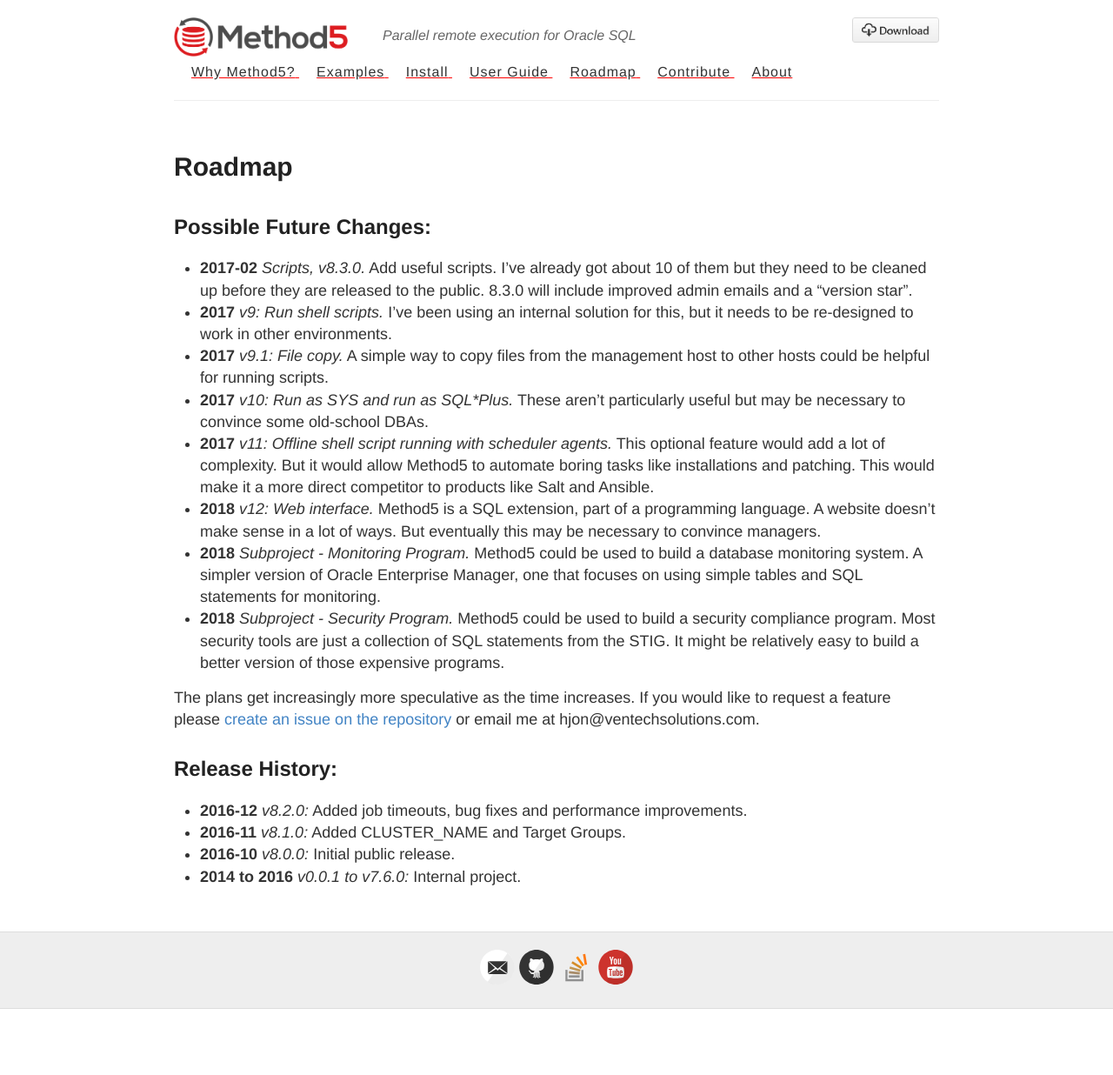
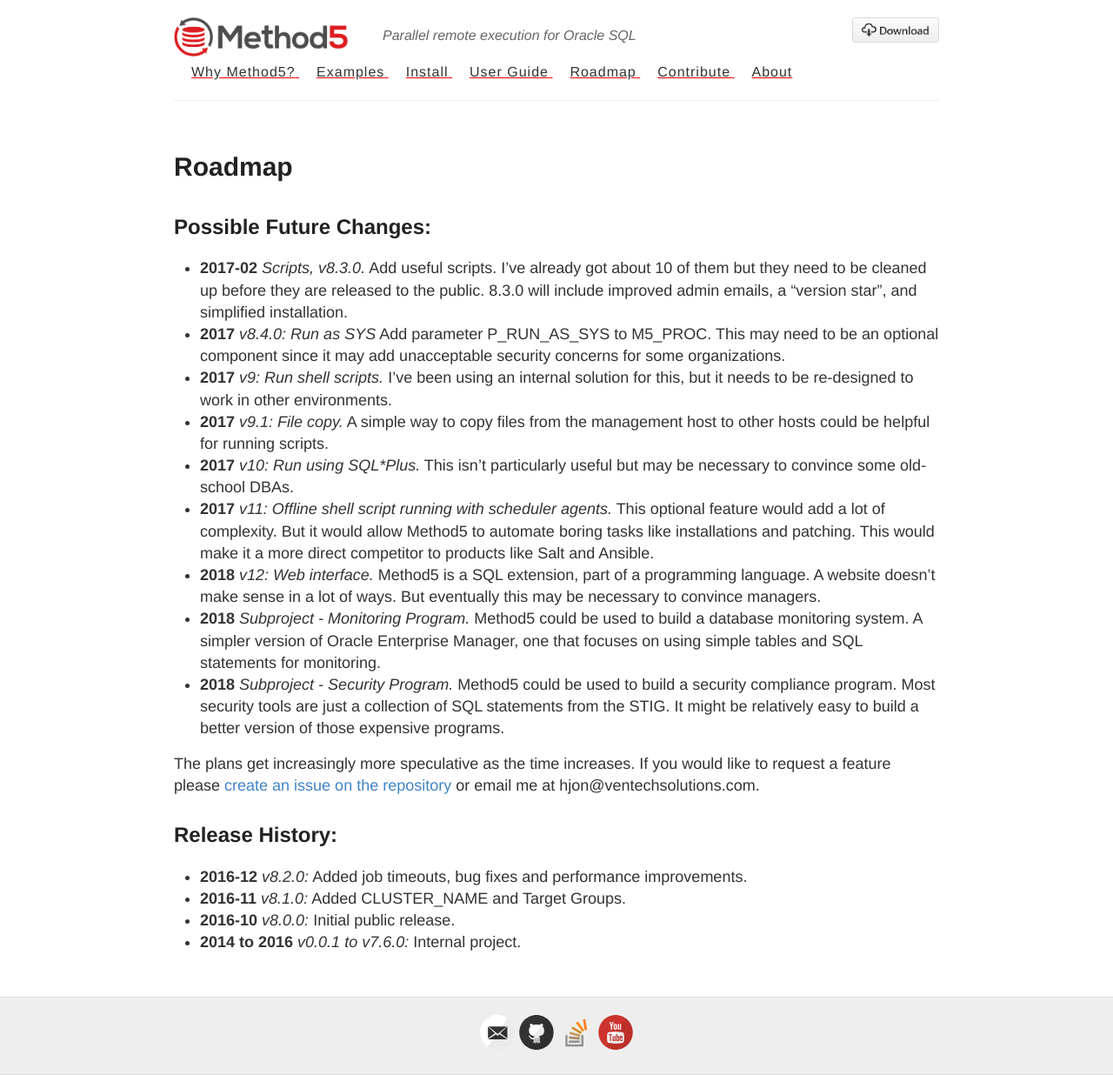
Before and after one commit to method5/method5.github.io, a Jekyll site: the page built from roadmap.md, in a window 1280 px wide. Shown: the whole page at 87% size. Built offline with Jekyll 4.4.1, drawn with Linux system fonts in a browser that asks for light colours; before the commit the page ends 1160 px from its top, so only the background shows below that.

Commit message:
Update roadmap.md

```diff
--- a/roadmap.md
+++ b/roadmap.md
@@ -6,10 +6,11 @@ title: Roadmap
 Possible Future Changes:
 ------------------------
 
-* **2017-02** _Scripts, v8.3.0._  Add useful scripts.  I've already got about 10 of them but they need to be cleaned up before they are released to the public.  8.3.0 will include improved admin emails and a "version star".
+* **2017-02** _Scripts, v8.3.0._  Add useful scripts.  I've already got about 10 of them but they need to be cleaned up before they are released to the public.  8.3.0 will include improved admin emails, a "version star", and simplified installation.
+* **2017** _v8.4.0: Run as SYS_  Add parameter P_RUN_AS_SYS to M5_PROC.  This may need to be an optional component since it may add unacceptable security concerns for some organizations.
 * **2017** _v9: Run shell scripts._  I've been using an internal solution for this, but it needs to be re-designed to work in other environments.
 * **2017** _v9.1: File copy._  A simple way to copy files from the management host to other hosts could be helpful for running scripts.
-* **2017** _v10: Run as SYS and run as SQL\*Plus._  These aren't particularly useful but may be necessary to convince some old-school DBAs.
+* **2017** _v10: Run using SQL\*Plus._  This isn't particularly useful but may be necessary to convince some old-school DBAs.
 * **2017** _v11: Offline shell script running with scheduler agents._  This optional feature would add a lot of complexity.  But it would allow Method5 to automate boring tasks like installations and patching.  This would make it a more direct competitor to products like Salt and Ansible.
 * **2018** _v12: Web interface._  Method5 is a SQL extension, part of a programming language.  A website doesn't make sense in a lot of ways.  But eventually this may be necessary to convince managers.
 * **2018** _Subproject - Monitoring Program._ Method5 could be used to build a database monitoring system.  A simpler version of Oracle Enterprise Manager, one that focuses on using simple tables and SQL statements for monitoring.
```
